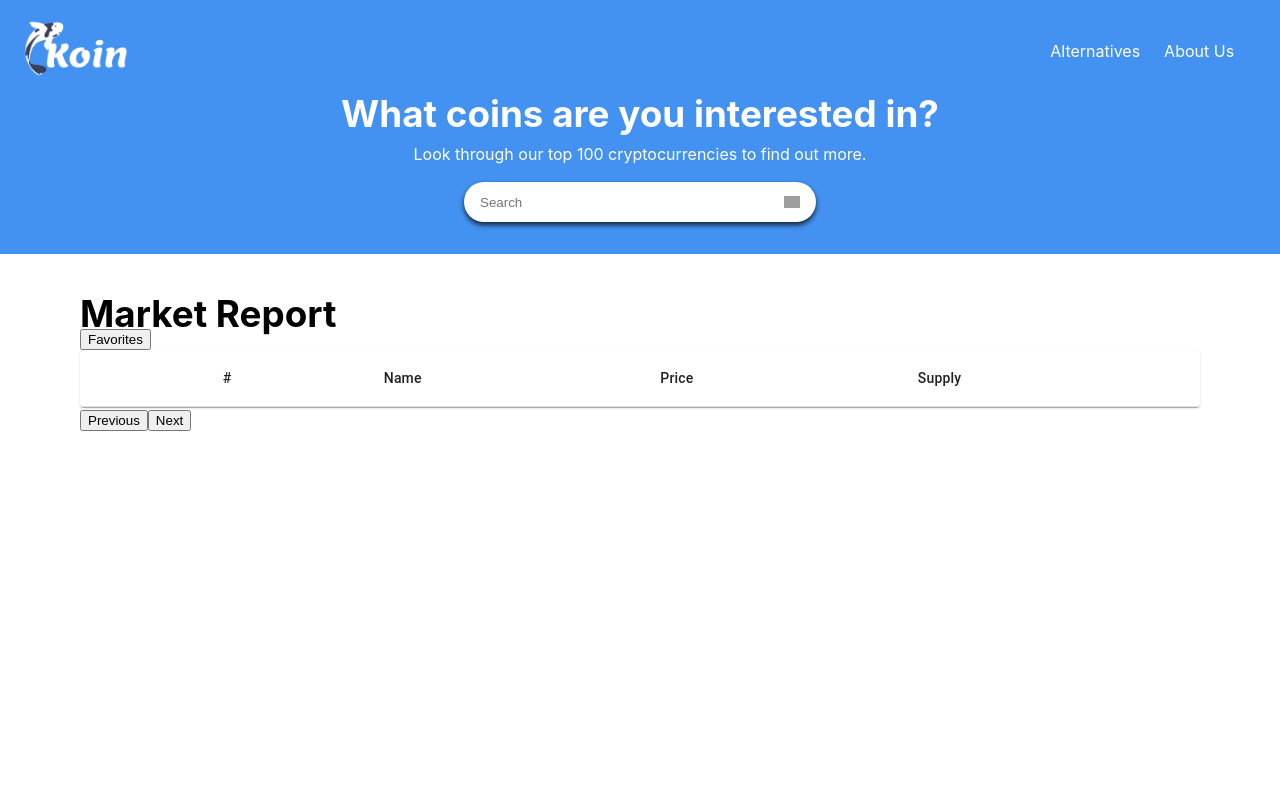
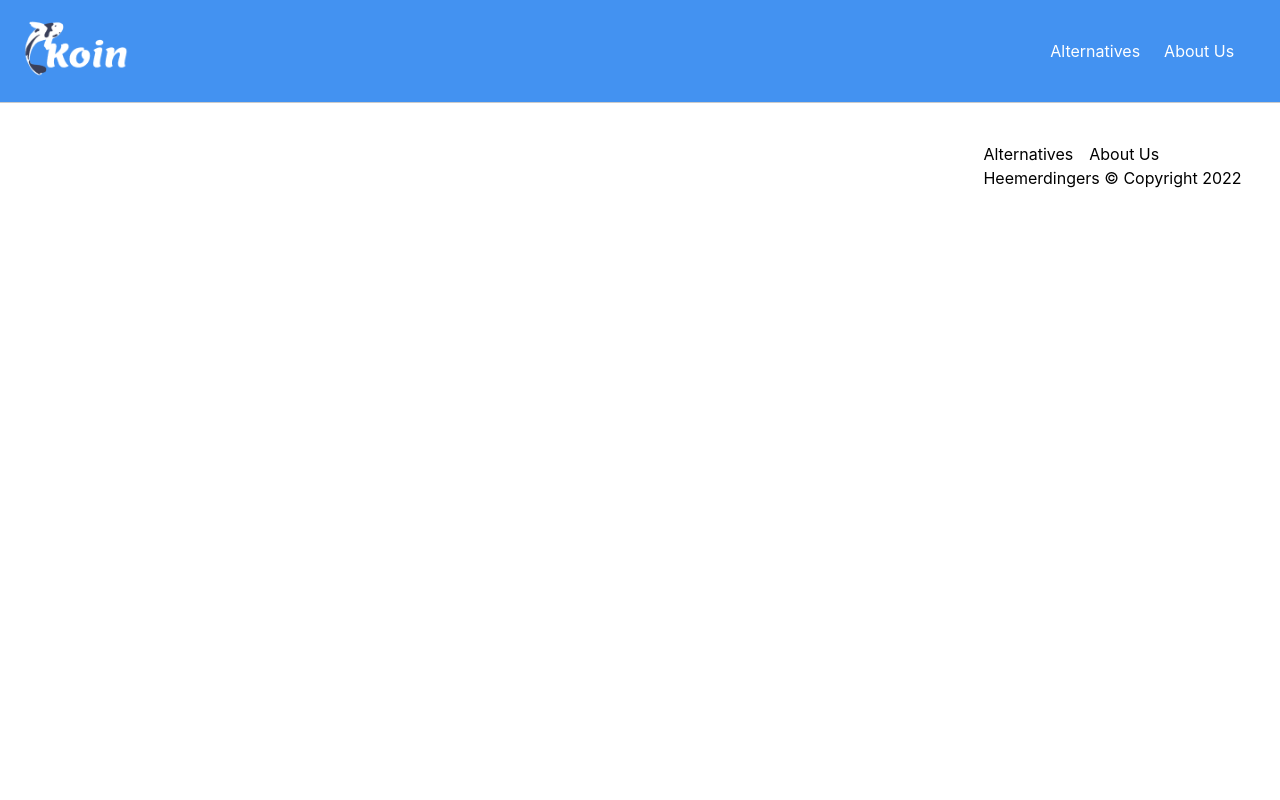
Before and after one commit to kyruken/Koin, a React (Vite) app: page / in a window 1280 px wide. Shown: the top 800 px of the page. Built offline with nearby package versions, Linux system fonts and the light colour scheme; grey boxes are pictures that could not be loaded.

Commit message:
change config file

```diff
--- a/src/App.jsx
+++ b/src/App.jsx
@@ -19,7 +19,7 @@
       <div className="App">
         <Navbar />
         <Routes>
-          <Route exact path='/' element={<Coinpage />} />
+          <Route exact path='/Koin' element={<Coinpage />} />
           <Route path='/aboutus' element={<AboutUs />} />
           <Route path='/alternatives' element={<Alternatives />} />
           {/* <Coinpage /> */}
--- a/vite.config.js
+++ b/vite.config.js
@@ -3,6 +3,6 @@
 
 // https://vitejs.dev/config/
 export default defineConfig({
-  base: '/',
+  base: '/Koin/',
   plugins: [react()]
 })
```
